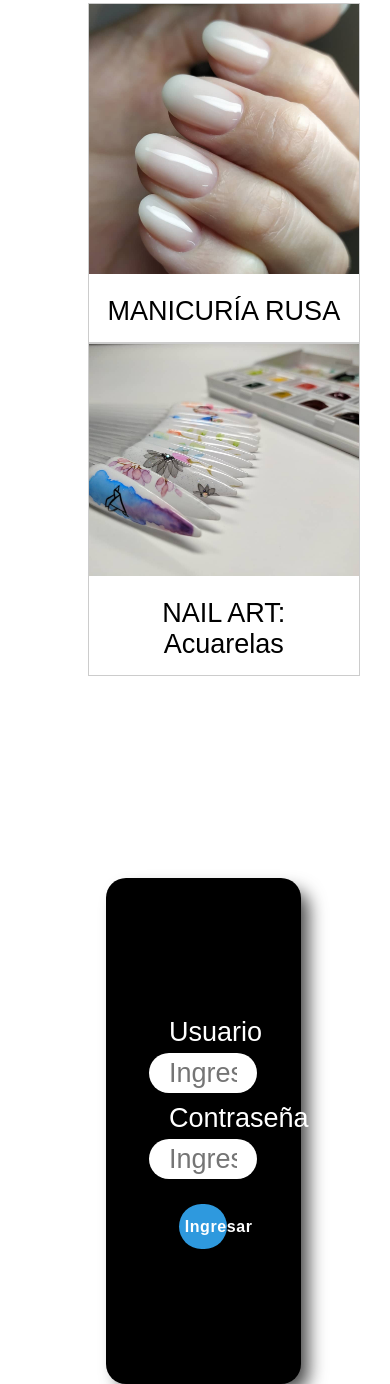
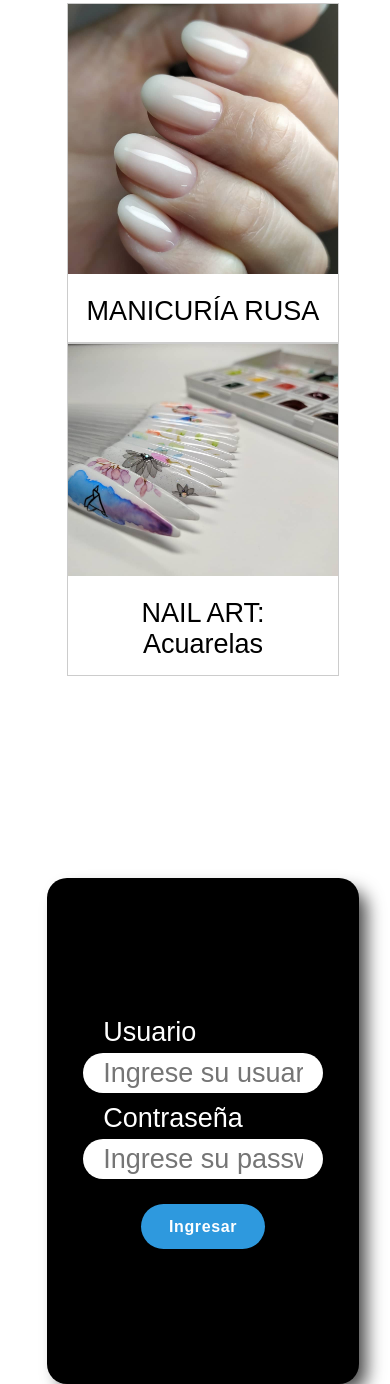
Before and after one commit to vikidev01/El-Salon-Nails, a plain HTML site: page index.html in a window 390 px wide. Shown: the part 987-2371 px from the top of the page. Drawn offline with Linux system fonts and the light colour scheme.

Commit message:
media queris

```diff
--- a/index.css
+++ b/index.css
@@ -85,40 +85,6 @@ ul{
     color: black;
     display: none!important;
  }
-/*------------------ MENU HAMBURGUESA ------------------*/
-@media (max-width: 700px){
-    .menu{
-        display:none;
-    }
-    .registro{
-        display: none;
-    }
-    .icon-menu{
-        display: inline-block!important;
-    }
-    .iniciob{
-        display: flex;
-        flex-direction: column-reverse;
-        justify-content: center;
-        align-items: center;
-    }
-    .imagen-belleza{
-        width: 100%;
-        justify-content: flex-end;
-    }
-    .c-cursos{
-        display: flex;
-        flex-direction: column;
-        justify-content: center;
-        align-items: center;
-    }
-    .list-contact{
-        display: flex;
-        flex-direction: column;
-        justify-content: flex-start;
-    }
-}
-
 
 
 /*------------------ SECCIÓN CURSOS ------------------*/
@@ -131,7 +97,6 @@ ul{
     width: 13rem;
 }
 div.gallery{
-    margin-left: 2rem;
     border: 1px solid #ccc;
     float: left;
     width: 13rem;
@@ -243,3 +208,72 @@ input {
     align-items: center;
 
 }
+/*------------------ MEDIA QUERIS ------------------*/
+@media (max-width: 700px){
+
+    .menu{
+        display:none;
+    }
+    .registro{
+        display: none;
+    }
+    .icon-menu{
+        display: inline-block!important;
+    }
+    .iniciob{
+        display: flex;
+        flex-direction: column-reverse;
+        justify-content: center;
+        align-items: center;
+    }
+    .imagen-belleza{
+        width: 100%;
+        justify-content: flex-end;
+    }
+    .c-cursos{
+        display: flex;
+        flex-direction: column;
+        justify-content: center;
+        align-items: center;
+    }
+    .list-contact{
+        display: flex;
+        flex-direction: column;
+        justify-content: flex-start;
+    }
+    .recuadro-login {
+        width: 80%;
+
+    }
+    .container-form {
+        width: 80%;
+    }
+    label {
+        color: #FFF;
+        margin-bottom: 5px;
+        width: 80%;
+    }
+
+    input {
+        width: 80%;
+        border-radius: 20px;
+        height: 40px;
+        border: none;
+        padding: 0 20px;
+    }
+
+    .in {
+
+        font-weight: 600;
+        letter-spacing: 0.6px;
+        font-size: 16px;
+        margin-top: 20px;
+        background-color: rgb(46,153,222);
+        color: white;
+        border: none;
+        height: 45px;
+        width: 50%;
+        border-radius: 25px;
+    }
+
+}
```
